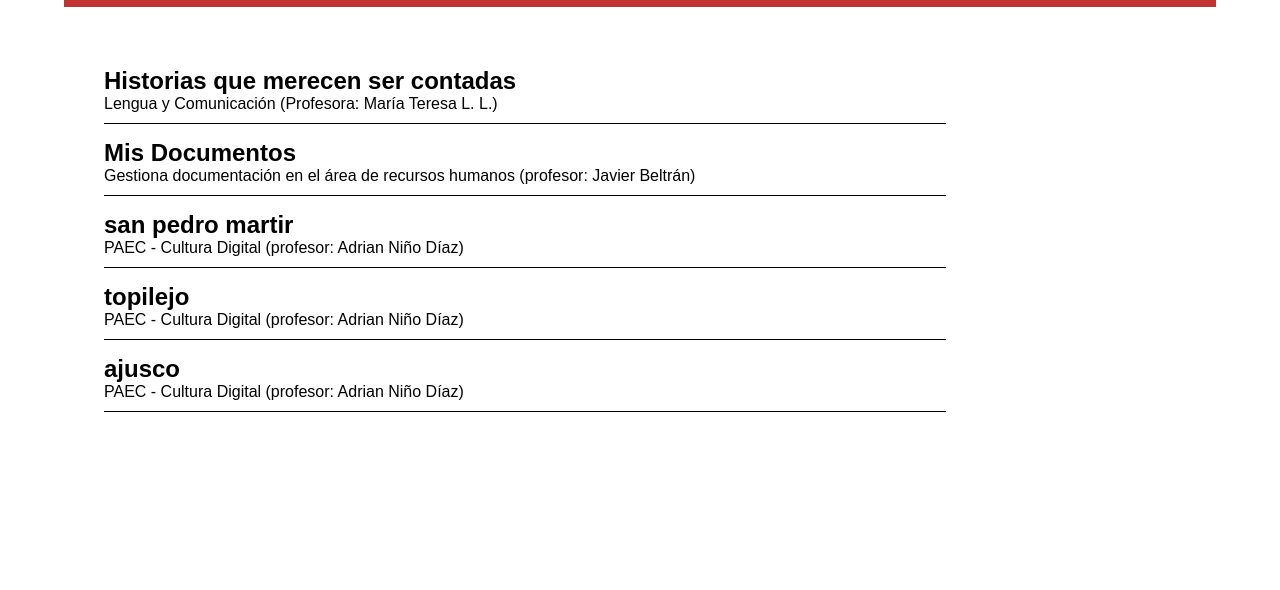
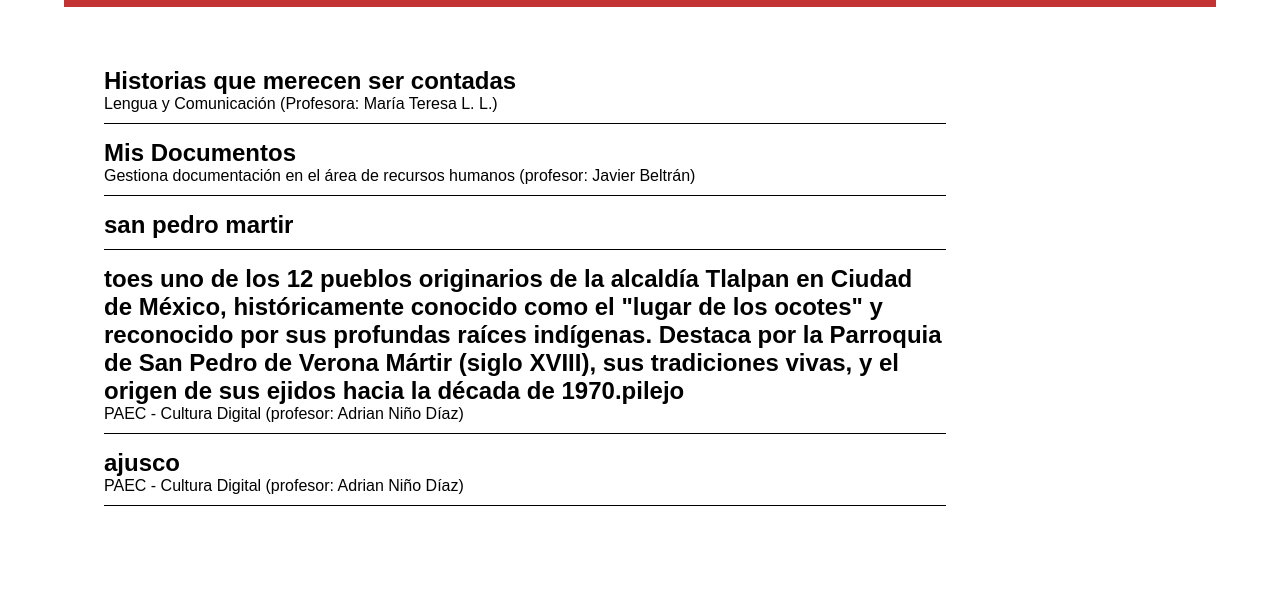
Before and after one commit to yahirrodriguezflores85-gif/robux, a plain HTML site: page index.html in a window 1280 px wide. Shown: the part 143-733 px from the top of the page. Drawn offline with Linux system fonts and the light colour scheme.

Commit message:
Update index.html

```diff
--- a/index.html
+++ b/index.html
@@ -32,11 +32,11 @@
           </article>
           <article class="article">
            <h2><a href="san pedro martir.html">san pedro martir</a></h2>
-           <p>PAEC - Cultura Digital (profesor: Adrian Niño Díaz)</p>
+           <p></p>
           </article>
           </article>
           <article class="article">
-           <h2><a href="pueblo2.html">topilejo</a></h2>
+           <h2><a href="pueblo2.html">toes uno de los 12 pueblos originarios de la alcaldía Tlalpan en Ciudad de México, históricamente conocido como el "lugar de los ocotes" y reconocido por sus profundas raíces indígenas. Destaca por la Parroquia de San Pedro de Verona Mártir (siglo XVIII), sus tradiciones vivas, y el origen de sus ejidos hacia la década de 1970.pilejo</a></h2>
            <p>PAEC - Cultura Digital (profesor: Adrian Niño Díaz)</p>
           </article>
           <article class="article">
```
